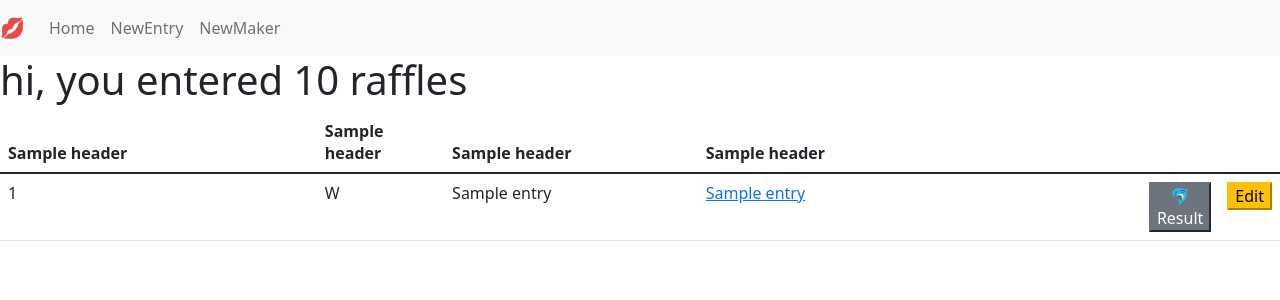
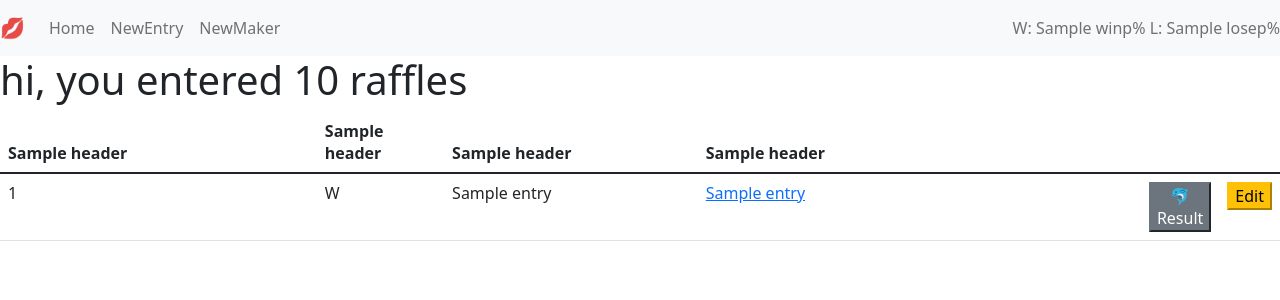
Before and after one commit to sillypears/raffle-entries, a Flask app: template templates/index.html in a window 1280 px wide. Shown: the top 300 px of the page. Run offline with Flask 2, Linux system fonts and the light colour scheme; the template is opened without the code that fills it: most values are stand-ins (such as "Sample title", 1, 10 or a date in 2020).

Commit message:
so dumb it's fancy

```diff
--- a/main.py
+++ b/main.py
@@ -14,8 +14,9 @@ def index():
     db = database.get_db(conf)
     e = database.get_entries(db, conf)
     entries = e.fetchall()
+    percs = get_percs()
     db.close()
-    return render_template("index.html", entries=entries, headers=e.description, total=len(entries))
+    return render_template("index.html", entries=entries, headers=e.description, percs=percs, total=len(entries))
 
 
 @app.route("/add/maker", methods=["GET", "POST"])
@@ -29,7 +30,8 @@ def add_maker():
             print('stop failing')
             return redirect("/")
         db = database.get_db(conf)
-        entry = database.add_maker(db, {'name': name, 'display': display}, conf)
+        entry = database.add_maker(
+            db, {'name': name, 'display': display}, conf)
         print(entry.fetchall())
         db.close()
         return redirect("/")
@@ -65,17 +67,20 @@ def add_entry():
         db.close()
         return render_template("add-entry.html", makers=makers)
 
+
 @app.route("/edit/entry", methods=["GET", "POST"])
 def edit_entry():
     db = database.get_db(conf)
     entry = db.get_entry(request.form['id'])
     return render_template("edit-entry.html", entry=entry)
 
+
 @app.route("/edit/maker", methods=["GET", "POST"])
 def edit_maker():
     db = database.get_db(conf)
     maker = db.get_maker(request.form['id'])
     return render_template("edit-maker.html", maker=maker)
+
 
 @app.route("/toggle-result", methods=["POST"])
 def toggle_result():
@@ -92,5 +97,22 @@ def toggle_result():
     return {'success': 'OK', 'message': toggle, 'id': id, 'result': result}
 
 
+def get_percs():
+    db = database.get_db(conf)
+
+    p = database.get_percents(db, conf)
+    pes = p.fetchall()
+    percs = {'win': 0, 'lose': 0, 'winp': 0, 'losep': 0, 'total': 0}
+    for perc in pes:
+        if perc[0]:
+            percs['win'] = int(perc[1])
+        else:
+            percs['lose'] = int(perc[1])
+
+    percs['total'] = percs['win'] + percs['lose']
+    percs['winp'] = int(percs['win'] / percs['total'] * 100)
+    percs['losep'] = int(percs['lose'] / percs['total'] * 100)
+    db.close()
+    return percs
 if __name__ == "__main__":
     app.run(threaded=True, debug=conf.DEBUG)
--- a/templates/layout.html
+++ b/templates/layout.html
@@ -1,11 +1,15 @@
 <html lang="en">
+
 <head>
-        <link rel="stylesheet" href="https://cdn.jsdelivr.net/npm/bootstrap@5.1.3/dist/css/bootstrap.min.css" integrity="sha384-1BmE4kWBq78iYhFldvKuhfTAU6auU8tT94WrHftjDbrCEXSU1oBoqyl2QvZ6jIW3" crossorigin="anonymous">
+    <link rel="stylesheet" href="https://cdn.jsdelivr.net/npm/bootstrap@5.1.3/dist/css/bootstrap.min.css"
+        integrity="sha384-1BmE4kWBq78iYhFldvKuhfTAU6auU8tT94WrHftjDbrCEXSU1oBoqyl2QvZ6jIW3" crossorigin="anonymous">
 </head>
+
 <body>
     <nav class="navbar navbar-expand-lg navbar-light bg-light">
         <a class="navbar-brand" href="#">💋</a>
-            <button class="navbar-toggler" type="button" data-toggle="collapse" data-target="#navbarSupportedContent" aria-controls="navbarSupportedContent" aria-expanded="false" aria-label="Toggle navigation">
+        <button class="navbar-toggler" type="button" data-toggle="collapse" data-target="#navbarSupportedContent"
+            aria-controls="navbarSupportedContent" aria-expanded="false" aria-label="Toggle navigation">
             <span class="navbar-toggler-icon"></span>
         </button>
 
@@ -21,13 +25,26 @@
                     <a class="nav-link" href="/add/maker">NewMaker</a>
                 </li>
             </ul>
+            <span class="navbar-text ms-auto">
+                <span class="">
+                    W: {{ percs.winp }}%
+                </span>
+                <span class="">
+                    L: {{ percs.losep }}%
+                </span>
+            <span>
         </div>
     </nav>
     {% block content %}
     {% endblock %}
     <script src="https://code.jquery.com/jquery-3.6.0.min.js"></script>
-        <script src="https://cdn.jsdelivr.net/npm/bootstrap@5.1.3/dist/js/bootstrap.bundle.min.js" integrity="sha384-ka7Sk0Gln4gmtz2MlQnikT1wXgYsOg+OMhuP+IlRH9sENBO0LRn5q+8nbTov4+1p" crossorigin="anonymous"></script>
-        <script src="https://cdnjs.cloudflare.com/ajax/libs/moment.js/2.29.1/moment-with-locales.min.js" integrity="sha512-LGXaggshOkD/at6PFNcp2V2unf9LzFq6LE+sChH7ceMTDP0g2kn6Vxwgg7wkPP7AAtX+lmPqPdxB47A0Nz0cMQ==" crossorigin="anonymous" referrerpolicy="no-referrer"></script>
+    <script src="https://cdn.jsdelivr.net/npm/bootstrap@5.1.3/dist/js/bootstrap.bundle.min.js"
+        integrity="sha384-ka7Sk0Gln4gmtz2MlQnikT1wXgYsOg+OMhuP+IlRH9sENBO0LRn5q+8nbTov4+1p"
+        crossorigin="anonymous"></script>
+    <script src="https://cdnjs.cloudflare.com/ajax/libs/moment.js/2.29.1/moment-with-locales.min.js"
+        integrity="sha512-LGXaggshOkD/at6PFNcp2V2unf9LzFq6LE+sChH7ceMTDP0g2kn6Vxwgg7wkPP7AAtX+lmPqPdxB47A0Nz0cMQ=="
+        crossorigin="anonymous" referrerpolicy="no-referrer"></script>
     <script src="{{ url_for('static', filename='js/index.js') }}"></script>
 </body>
+
 </html>
```
Also changed, not shown: db/db.py (+8 -3 lines). Lines whose indentation alone changed are shown as unchanged.
